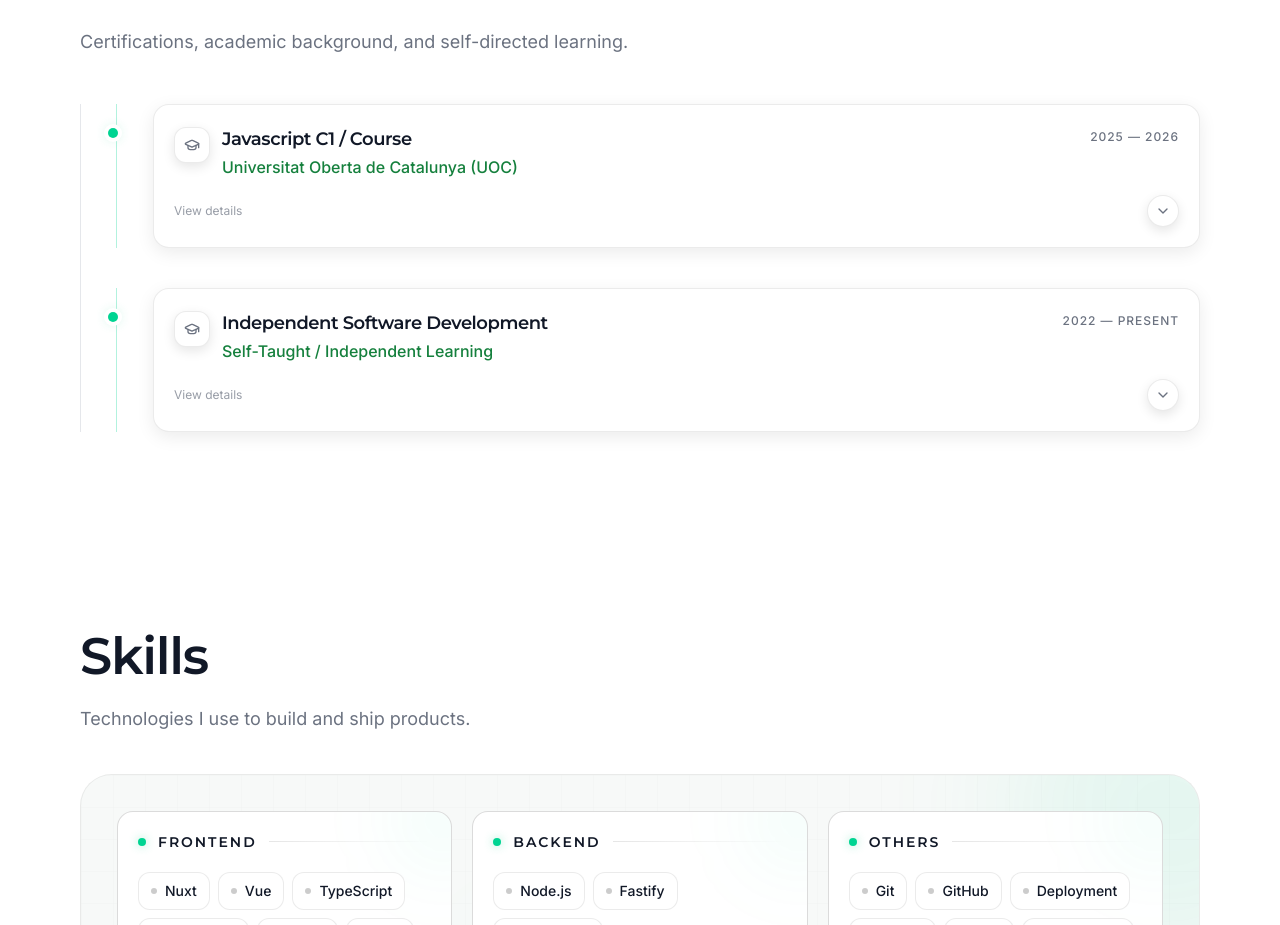
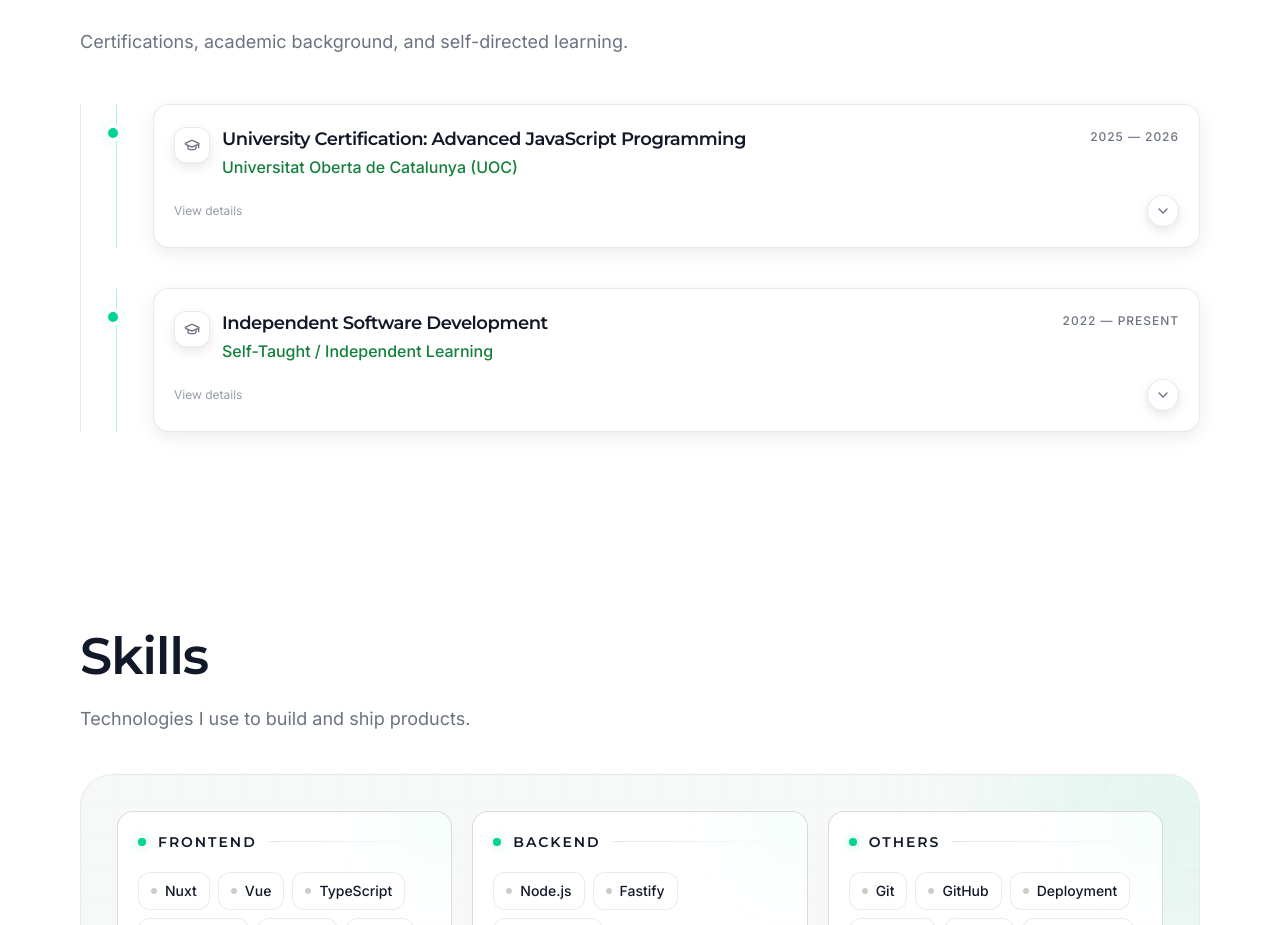
Before and after one commit to xazalo/portfolio, a React (Vite) app: page / in a window 1280 px wide. Shown: the part 1885-2810 px from the top of the page. Built offline with nearby package versions, Linux system fonts and the light colour scheme.

Commit message:
change name of degree

```diff
--- a/src/data/education.ts
+++ b/src/data/education.ts
@@ -13,7 +13,7 @@ export const education: Education[] = [
   {
     id: 'uoc-certificate',
     institution: 'Universitat Oberta de Catalunya (UOC)',
-    degree: 'Javascript C1 / Course',
+    degree: 'University Certification: Advanced JavaScript Programming',
     startDate: '2025',
     endDate: '2026',
     description:
```
